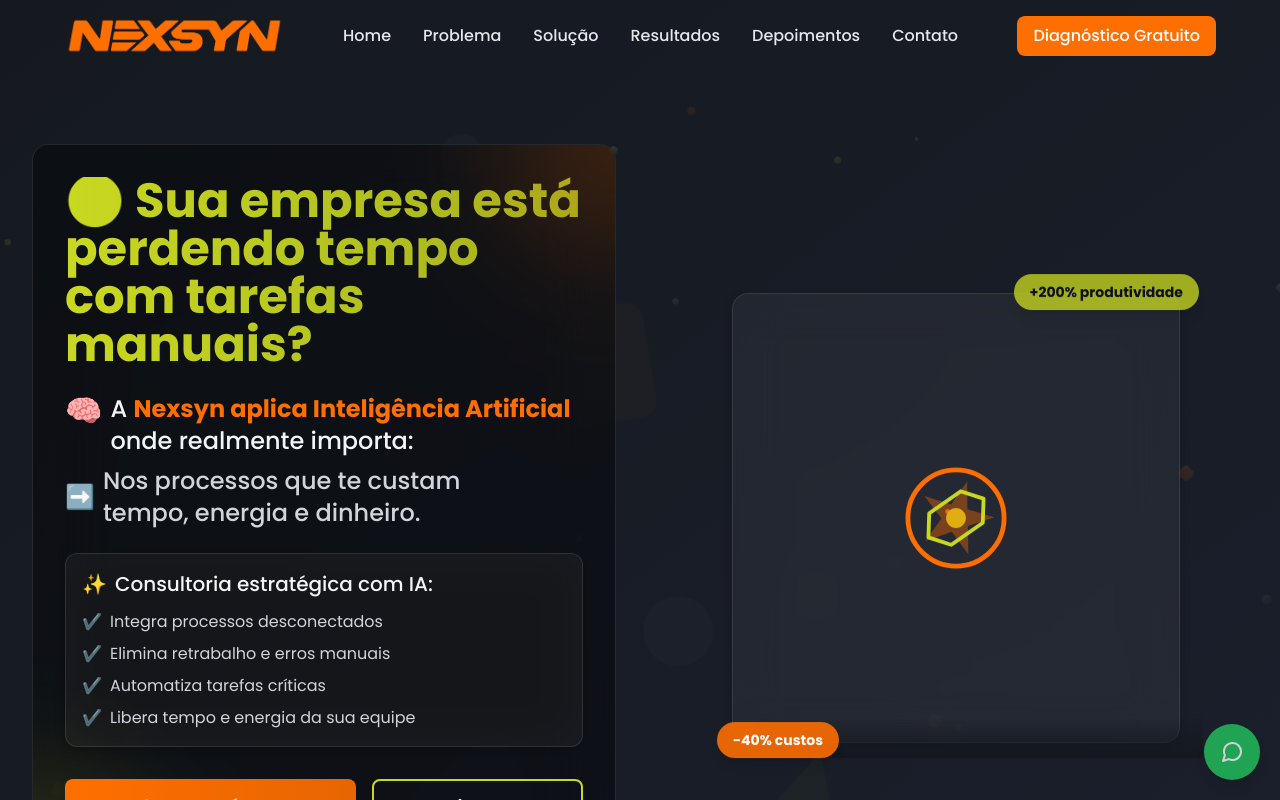
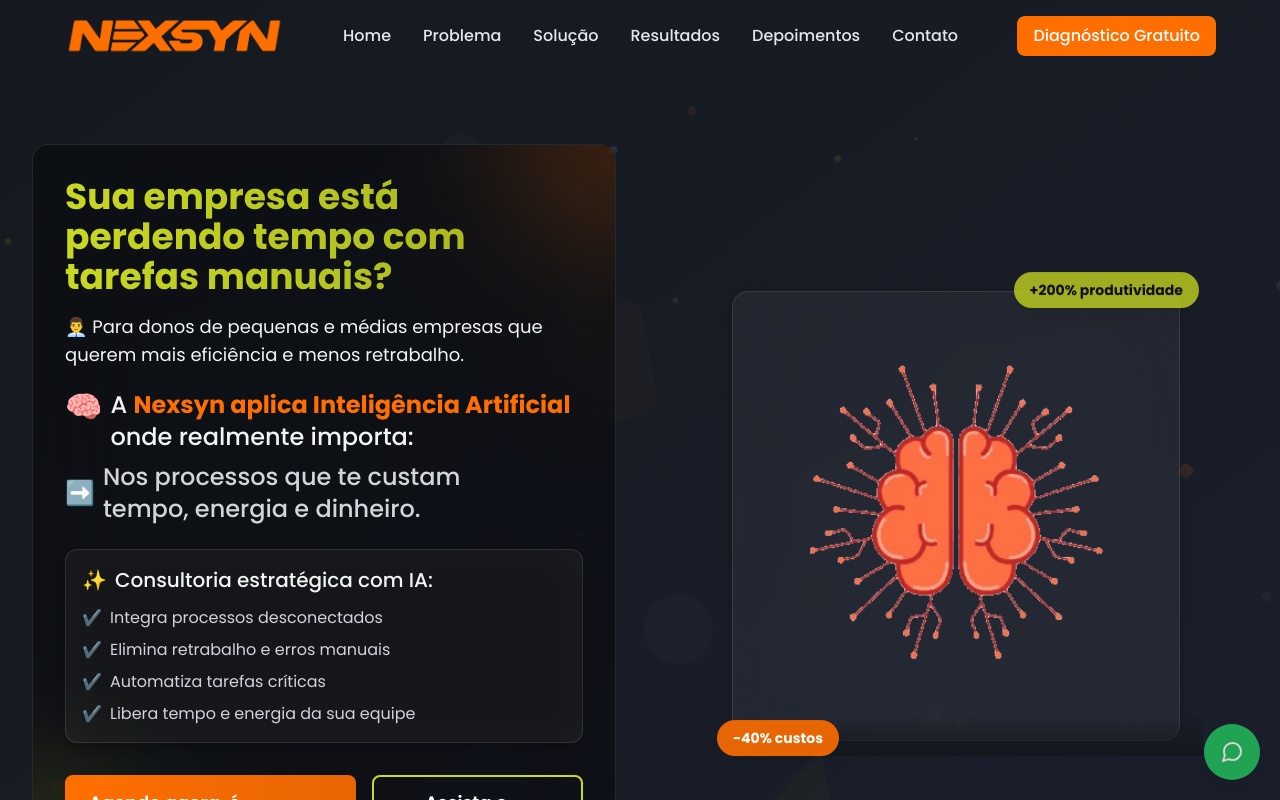
Before and after one commit to YellowDark25/nexsyn-ai-launch, a React (Vite) app: page / in a window 1280 px wide. Shown: the top 800 px of the page. Built offline with nearby package versions, Linux system fonts and the light colour scheme.

Commit message:
Refactor: Implement the plan

```diff
--- a/src/components/HeroSection.tsx
+++ b/src/components/HeroSection.tsx
@@ -4,7 +4,6 @@ import ParticleBackground from "./hero/ParticleBackground";
 import HeroContent from "./hero/HeroContent";
 import LottieContainer from "./hero/LottieContainer";
 import WaveDecoration from "./hero/WaveDecoration";
-import heroAnimation from "../assets/animations/hero-animation.json";
 
 const HeroSection = () => {
   const [isVisible, setIsVisible] = useState(false);
@@ -28,8 +27,8 @@ const HeroSection = () => {
           {/* Left side - Text content */}
           <HeroContent isVisible={isVisible} />
 
-          {/* Right side - Lottie animation */}
-          <LottieContainer isVisible={isVisible} animationData={heroAnimation} />
+          {/* Right side - GIF animation */}
+          <LottieContainer isVisible={isVisible} animationData={null} />
         </div>
       </div>
 
--- a/src/components/hero/HeroContent.tsx
+++ b/src/components/hero/HeroContent.tsx
@@ -11,11 +11,15 @@ const HeroContent = ({ isVisible }: { isVisible: boolean }) => {
         <div className="absolute -top-28 -right-28 w-56 h-56 bg-nexorange/20 rounded-full blur-3xl"></div>
         <div className="absolute -bottom-28 -left-28 w-56 h-56 bg-nexlime/20 rounded-full blur-3xl"></div>
 
-        <h1 className="text-3xl md:text-4xl lg:text-5xl font-bold leading-tight mb-6">
+        <h1 className="text-2xl md:text-3xl lg:text-4xl font-bold leading-tight mb-4">
           <span className="bg-gradient-to-r from-nexlime to-nexlime/80 bg-clip-text text-transparent block mb-2">
-            🟢 Sua empresa está perdendo tempo com tarefas manuais?
+            Sua empresa está perdendo tempo com tarefas manuais?
           </span>
         </h1>
+
+        <p className="text-nexwhite font-normal font-poppins text-lg mb-5">
+          👨‍💼 Para donos de pequenas e médias empresas que querem mais eficiência e menos retrabalho.
+        </p>
 
         <h2 className="text-xl md:text-2xl font-medium mb-6">
           <span className="flex items-start">
--- a/src/components/hero/LottieContainer.tsx
+++ b/src/components/hero/LottieContainer.tsx
@@ -1,153 +1,23 @@
 
-import React, { useEffect, useState, useRef } from "react";
-import { createLottiePlayerElement, ensureLottiePlayerLoaded } from "../../utils/lottieLoader";
-import { Loader, AlertTriangle, ImageOff } from "lucide-react";
+import React from "react";
 
 interface LottieContainerProps {
   isVisible: boolean;
-  animationData: any;
+  animationData: any; // Keep this prop for compatibility with existing code
 }
 
-const LottieContainer = ({ isVisible, animationData }: LottieContainerProps) => {
-  const [lottieLoaded, setLottieLoaded] = useState(false);
-  const [lottieError, setLottieError] = useState(false);
-  const [loadingTimeout, setLoadingTimeout] = useState(false);
-  const lottieRef = useRef<HTMLDivElement>(null);
-  const playerRef = useRef<HTMLElement | null>(null);
-
-  // Load lottie player with improved error handling
-  useEffect(() => {
-    let isMounted = true;
-    let timeoutId: number;
-
-    // Set a timeout to show fallback if animation takes too long to load
-    timeoutId = window.setTimeout(() => {
-      if (isMounted && !lottieLoaded) {
-        setLoadingTimeout(true);
-        console.log("Lottie animation load timeout");
-      }
-    }, 5000);
-
-    const loadLottie = async () => {
-      try {
-        await ensureLottiePlayerLoaded();
-
-        // Check if component is still mounted
-        if (!isMounted || !lottieRef.current) return;
-
-        // Remove any existing lottie player
-        if (playerRef.current && playerRef.current.parentNode === lottieRef.current) {
-          try {
-            lottieRef.current.removeChild(playerRef.current);
-          } catch (e) {
-            console.error("Error removing previous lottie player:", e);
-          }
-        }
-        playerRef.current = null;
-
-        // Create new lottie player
-        const player = createLottiePlayerElement(animationData, {
-          width: "100%",
-          height: "100%",
-          loop: true,
-          autoplay: true,
-          speed: "1"
-        });
-
-        // Set up error handling for the player
-        player.addEventListener('error', (error) => {
-          console.error("Lottie player error:", error);
-          if (isMounted) {
-            setLottieError(true);
-            setLottieLoaded(false);
-          }
-        });
-
-        // Store reference to player
-        playerRef.current = player;
-
-        // Append to container if component is still mounted
-        if (lottieRef.current) {
-          lottieRef.current.appendChild(player);
-          setLottieLoaded(true);
-          setLottieError(false);
-          setLoadingTimeout(false);
-        }
-      } catch (error) {
-        console.error("Could not load lottie:", error);
-        if (isMounted) {
-          setLottieError(true);
-          setLottieLoaded(false);
-        }
-      }
-    };
-
-    loadLottie();
-
-    // Cleanup function
-    return () => {
-      isMounted = false;
-      window.clearTimeout(timeoutId);
-      if (playerRef.current && lottieRef.current) {
-        try {
-          if (playerRef.current.parentNode === lottieRef.current) {
-            lottieRef.current.removeChild(playerRef.current);
-          }
-        } catch (e) {
-          console.error("Error removing lottie player on unmount:", e);
-        }
-        playerRef.current = null;
-      }
-    };
-  }, [animationData]);
-
-  // Fallback image when lottie fails to load
-  const renderFallbackImage = () => (
-    <div className="flex flex-col items-center justify-center w-full h-full bg-gray-800/30 backdrop-blur-sm rounded-lg">
-      <div className="relative w-full h-full">
-        <img
-          src="https://images.unsplash.com/photo-1485827404703-89b55fcc595e"
-          alt="AI and Automation"
-          className="w-full h-full object-cover rounded-lg opacity-75"
-        />
-        <div className="absolute inset-0 flex flex-col items-center justify-center bg-black/40 rounded-lg">
-          <ImageOff className="h-12 w-12 text-gray-300 mb-2" />
-          <p className="text-gray-300 font-medium">Animação indisponível</p>
-          <p className="text-gray-400 text-sm">Exibindo imagem alternativa</p>
-        </div>
-      </div>
-    </div>
-  );
-
-  // Loading state with timeout detection
-  const renderLoading = () => (
-    <div className="flex flex-col items-center justify-center w-full h-full">
-      {loadingTimeout ? (
-        <div className="flex flex-col items-center justify-center text-center px-4">
-          <AlertTriangle className="w-12 h-12 text-yellow-500 mb-3" />
-          <p className="text-gray-300 font-medium">Carregamento lento</p>
-          <p className="text-gray-400 text-sm mt-1">A animação está demorando mais que o esperado</p>
-        </div>
-      ) : (
-        <>
-          <Loader className="w-12 h-12 text-nexlime animate-spin mb-3" />
-          <p className="mt-2 text-gray-300">Carregando animação...</p>
-        </>
-      )}
-    </div>
-  );
-
+const LottieContainer = ({ isVisible }: LottieContainerProps) => {
   return (
     <div
       className={`w-full md:w-1/2 flex justify-center transition-all duration-700 delay-300 transform ${isVisible ? 'translate-y-0 opacity-100' : 'translate-y-10 opacity-0'}`}
     >
       <div className="w-full max-w-md relative animate-float glass-morphism p-6 rounded-2xl">
-        <div
-          ref={lottieRef}
-          className="w-full h-[400px] flex items-center justify-center"
-        >
-          {!lottieLoaded && !lottieError && renderLoading()}
-          {lottieError && renderFallbackImage()}
+        <div className="w-full h-[400px] flex items-center justify-center">
+          <img
+            src="/lovable-uploads/cerebro.gif"
+            alt="IA para processos empresariais"
+            className="w-full h-full object-contain rounded-lg"
+          />
         </div>
 
         <div className="absolute -bottom-4 w-full h-10 bg-gradient-to-t from-[#15191F] to-transparent"></div>
```
